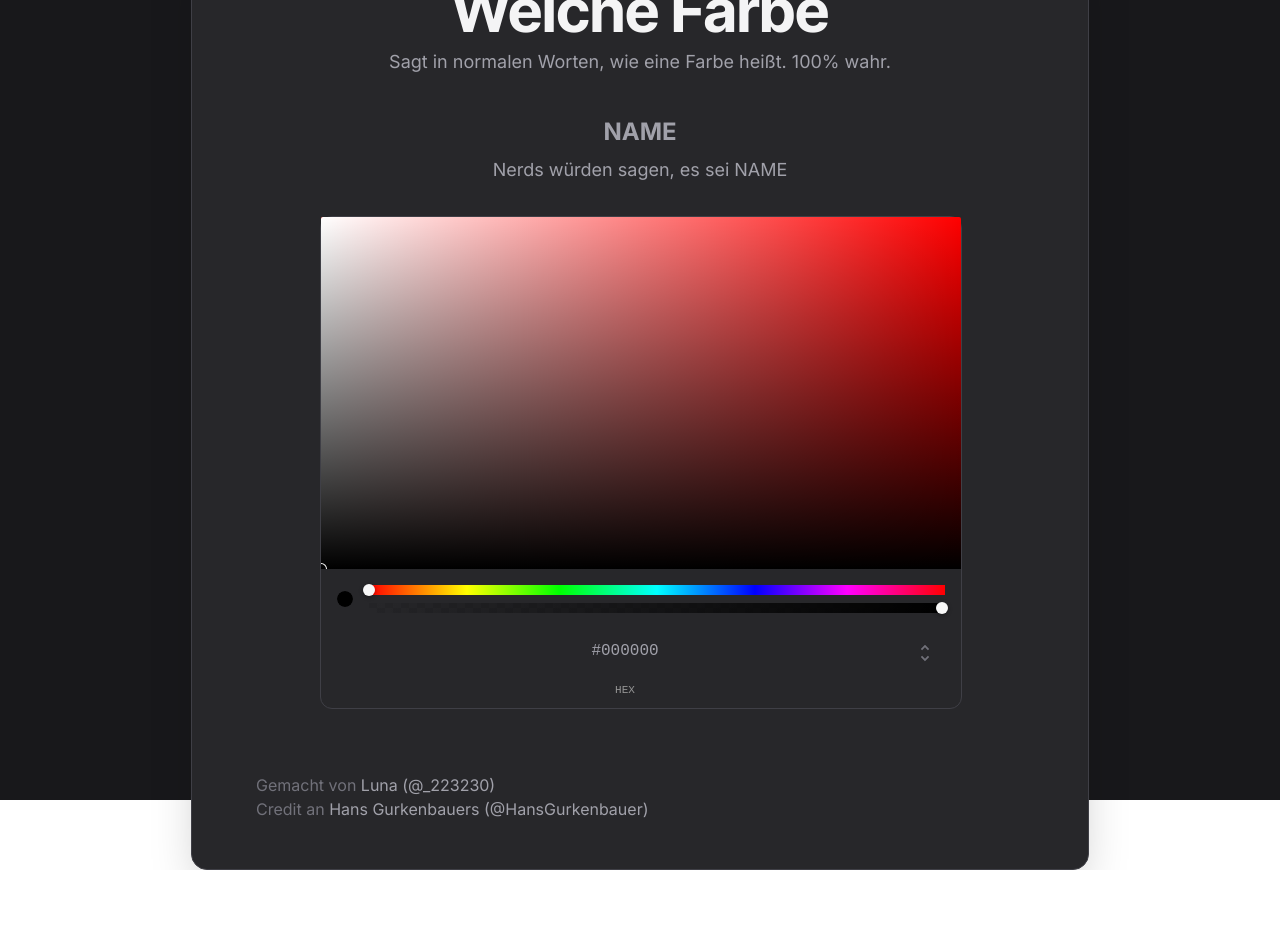
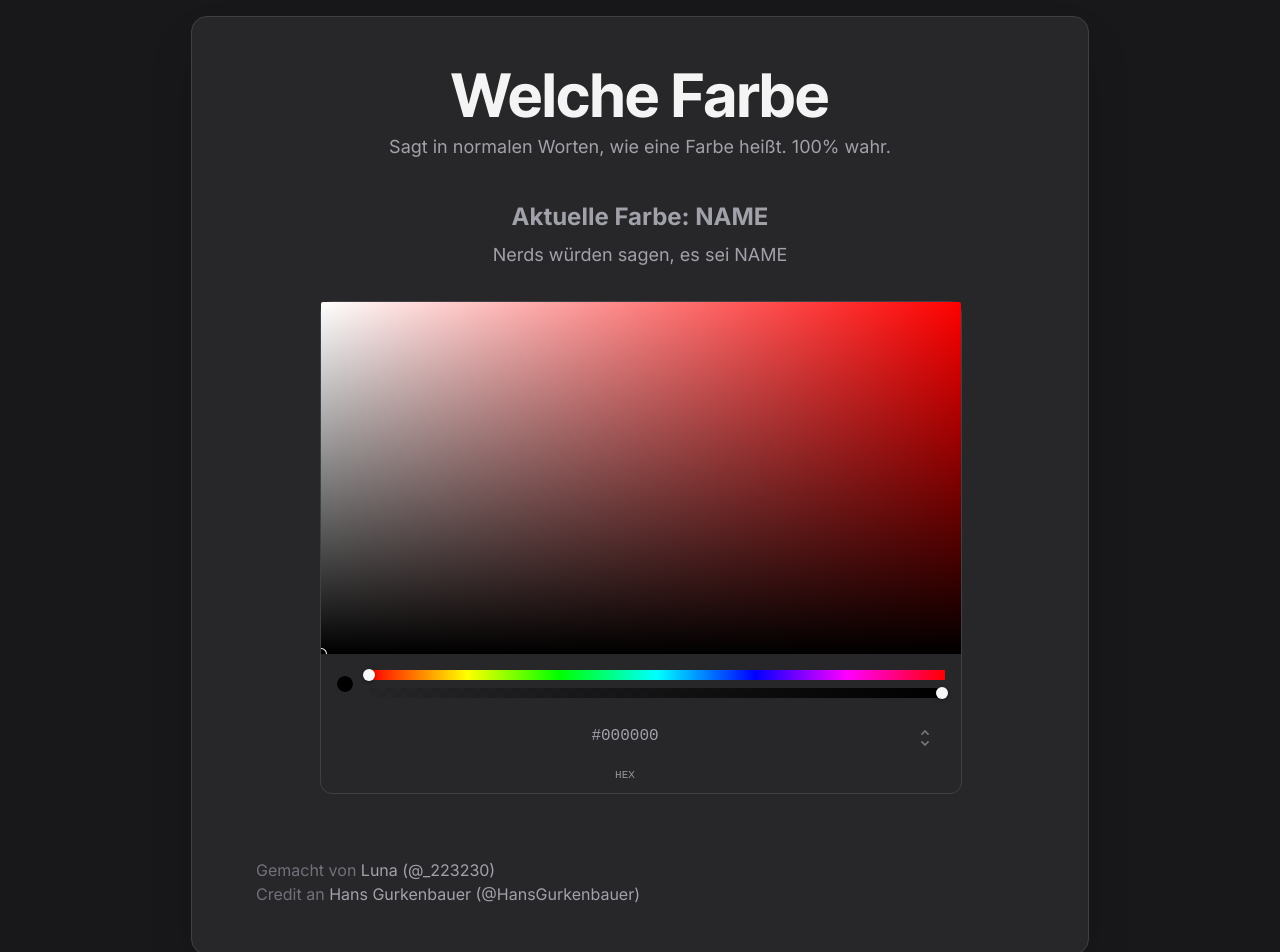
Before and after one commit to 223230/welche-farbe, a Next.js app: page / in a window 1280 px wide. Shown: the top 952 px of the page. Before the commit the page ends 870 px from the top, so only its background shows below. Built offline with nearby package versions, Linux system fonts and the light colour scheme.

Commit message:
Kleine Layout-Änderung

```diff
--- a/pages/index.js
+++ b/pages/index.js
@@ -38,7 +38,7 @@ export default function Home() {
       <main className={`
         ${inter.className}
         w-screen
-        h-screen
+        min-h-screen
         flex
         justify-center
         items-center
@@ -89,7 +89,7 @@ export default function Home() {
               Sagt in normalen Worten, wie eine Farbe heißt. 100% wahr.
             </p>
             <p className='text-center pt-8 text-xl lg:text-2xl font-bold'>
-              NAME
+              Aktuelle Farbe: NAME
             </p>
             <p className='text-center'>
               Nerds würden sagen, es sei NAME
@@ -109,7 +109,7 @@ export default function Home() {
             <div className='text-zinc-500'>
               Credit an {' '}
               <Link href='https://twitter.com/HansGurkenbauer/' target='blank' className='text-zinc-400'>
-                Hans Gurkenbauers (@HansGurkenbauer)
+                Hans Gurkenbauer (@HansGurkenbauer)
               </Link>
             </div>
           </div>
```
Also changed, not shown: 1 other file (tests, documents, lock files or other folders).
